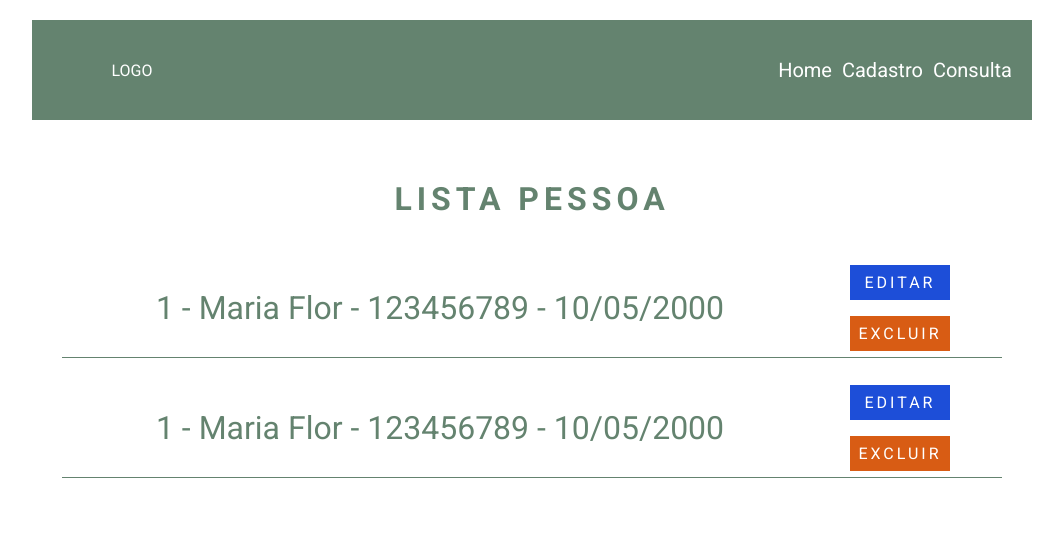
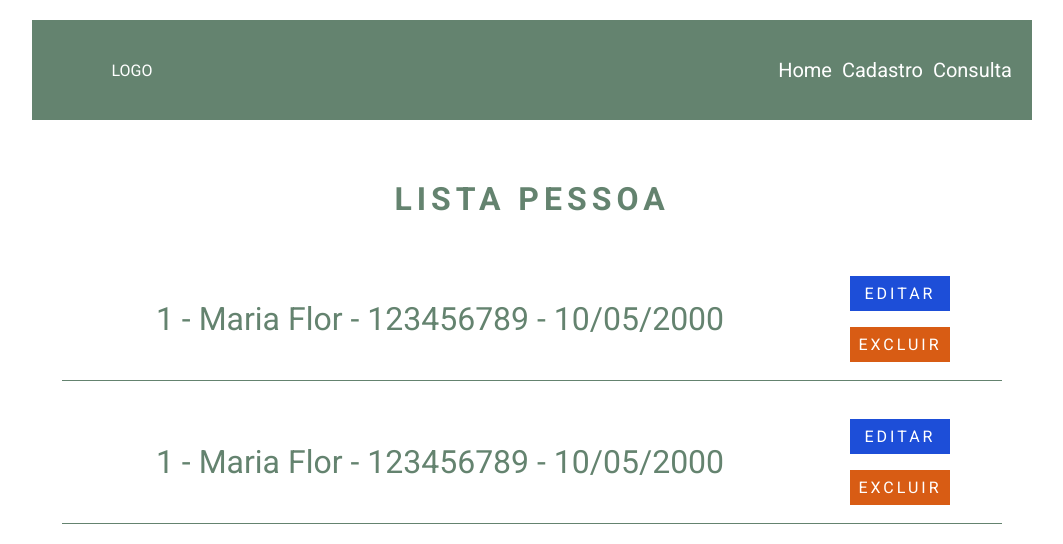
Before and after one commit to AllanGabriel03/CrudPessoas, an Angular app: page /lista in a window 1280 px wide. Shown: the top 544 px of the page, without its empty margins (108-1171 px from the left). Built offline with nearby package versions, Linux system fonts and the light colour scheme.

Commit message:
Alterado a cor dos botões

```diff
--- a/src/app/component/lista/lista.css
+++ b/src/app/component/lista/lista.css
@@ -22,7 +22,7 @@ h1 {
 
 .div-item-pessoa {
     width: 100%;
-    height: 100px;
+    min-height: 100px;
     margin: 20px 0px;
     padding: 10px;
     justify-content: space-between;
```
